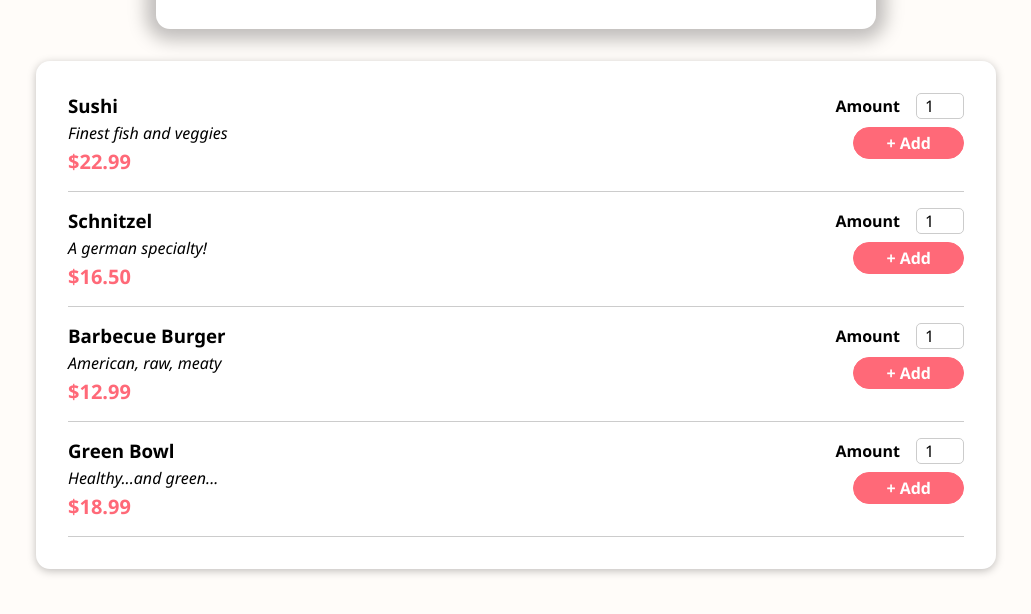
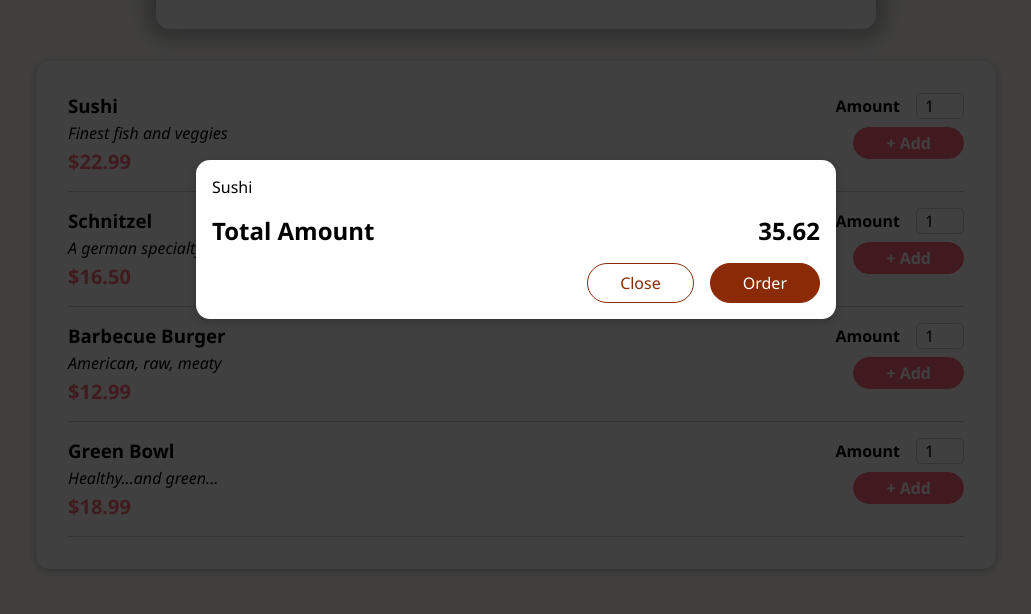
Before and after one commit to brennolemos/react-meals, a React (Create React App) app: page / in a window 1280 px wide. Shown: the top 614 px of the page, without its empty margins (124-1155 px from the left). Built offline with nearby package versions, Linux system fonts and the light colour scheme; the HTML template or start-up script is replaced by a standard one.

Commit message:
Adding a Modal via React Portal

```diff
--- a/public/index.html
+++ b/public/index.html
@@ -1,14 +1,12 @@
 <!DOCTYPE html>
 <html lang="en">
+
 <head>
   <meta charset="utf-8" />
   <link rel="icon" href="%PUBLIC_URL%/favicon.ico" />
   <meta name="viewport" content="width=device-width, initial-scale=1" />
   <meta name="theme-color" content="#000000" />
-    <meta
-      name="description"
-      content="Web site created using create-react-app"
-    />
+  <meta name="description" content="Web site created using create-react-app" />
   <link rel="apple-touch-icon" href="%PUBLIC_URL%/logo192.png" />
   <!--
       manifest.json provides metadata used when your web app is installed on a
@@ -26,8 +24,10 @@
     -->
   <title>React App</title>
 </head>
+
 <body>
   <noscript>You need to enable JavaScript to run this app.</noscript>
+  <div id="overlays"></div>
   <div id="root"></div>
   <!--
       This HTML file is a template.
@@ -40,4 +40,5 @@
       To create a production bundle, use `npm run build` or `yarn build`.
     -->
 </body>
+
 </html>
--- a/src/App.jsx
+++ b/src/App.jsx
@@ -1,10 +1,16 @@
-import './App.css';
 import Header from './components/Layout/Header';
 import Meals from './components/Meals/Meals';
 
+import './App.css';
+import Cart from './components/Cart/Cart';
+import { useState } from 'react';
+
 function App() {
+  const [isModalOpen, setIsModalOpen] = useState(true);
+
   return (
     <div className="App">
+      {isModalOpen && <Cart onClose={() => setIsModalOpen(false)} />}
       <Header />
       <main>
         <Meals />
--- a/src/components/Cart/Cart.jsx
+++ b/src/components/Cart/Cart.jsx
@@ -1,3 +1,4 @@
+import Modal from '../UI/Modal';
 import styles from './Cart.module.css';
 
 const Cart = (props) => {
@@ -6,17 +7,19 @@ const Cart = (props) => {
   );
 
   return (
-    <div>
+    <Modal>
       <ul className={styles['cart-items']}>{cartItems}</ul>
       <div className={styles.total}>
         <span>Total Amount</span>
         <span>35.62</span>
       </div>
       <div className={styles.actions}>
-        <button className={styles['button--alt']}>Close</button>
+        <button className={styles['button--alt']} onClick={props.onClose}>
+          Close
+        </button>
         <button className={styles.button}>Order</button>
       </div>
-    </div>
+    </Modal>
   );
 };
 
--- /dev/null
+++ b/src/components/UI/Modal/Modal.jsx
@@ -0,0 +1,31 @@
+import ReactDOM from 'react-dom';
+
+import styles from './Modal.module.css';
+
+const Backdrop = (props) => {
+  return <div className={styles.backdrop} />;
+};
+
+const ModalOverlay = (props) => {
+  return (
+    <div className={styles.modal}>
+      <div className={styles.content}>{props.children}</div>
+    </div>
+  );
+};
+
+const portalElement = document.querySelector('#overlays');
+
+const Modal = (props) => {
+  return (
+    <>
+      {ReactDOM.createPortal(<Backdrop />, portalElement)}
+      {ReactDOM.createPortal(
+        <ModalOverlay>{props.children}</ModalOverlay>,
+        portalElement,
+      )}
+    </>
+  );
+};
+
+export default Modal;
--- /dev/null
+++ b/src/components/UI/Modal/Modal.module.css
@@ -0,0 +1,40 @@
+.backdrop {
+  position: fixed;
+  top: 0;
+  left: 0;
+  width: 100%;
+  height: 100vh;
+  z-index: 20;
+  background-color: rgba(0, 0, 0, 0.75);
+}
+
+.modal {
+  position: fixed;
+  top: 20vh;
+  left: 5%;
+  width: 90%;
+  background-color: white;
+  padding: 1rem;
+  border-radius: 14px;
+  box-shadow: 0 2px 8px rgba(0, 0, 0, 0.25);
+  z-index: 30;
+  animation: slide-down 300ms ease-out forwards;
+}
+
+@media (min-width: 768px) {
+  .modal {
+    width: 40rem;
+    left: calc(50% - 20rem);
+  }
+}
+
+@keyframes slide-down {
+  from {
+    opacity: 0;
+    transform: translateY(-3rem);
+  }
+  to {
+    opacity: 1;
+    transform: translateY(0);
+  }
+}
--- /dev/null
+++ b/src/components/UI/Modal/index.js
@@ -0,0 +1 @@
+export { default } from './Modal';
```
Lines whose indentation alone changed are shown as unchanged.
